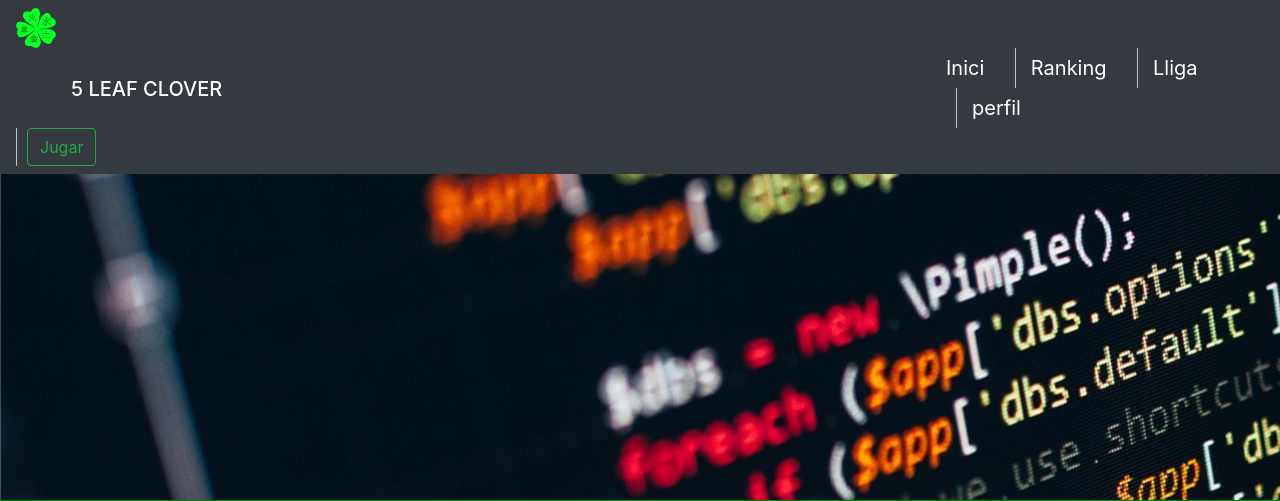
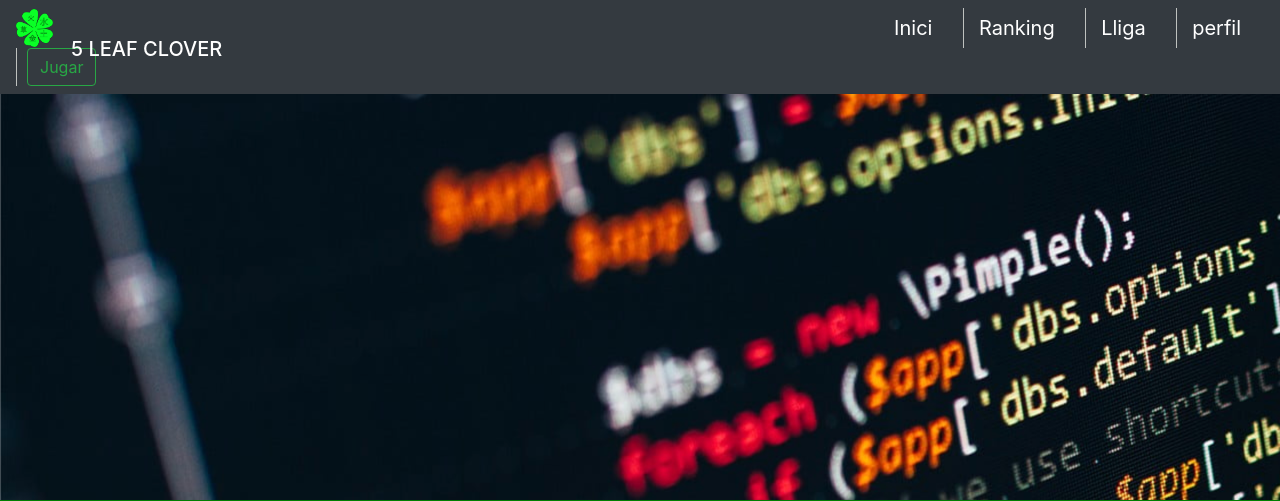
Before and after one commit to Mane9mb/5_leaf_clover, a PHP site: page /home.html in a window 1280 px wide; the page is wider, and only the part inside the window is pictured. Shown: the top 501 px of that part. Run offline with PHP 8.4, Linux system fonts and the light colour scheme.

Commit message:
responsive pantallas
navbar i logo

```diff
--- a/Web/style/style.css
+++ b/Web/style/style.css
@@ -1,6 +1,6 @@
 
 #menus{
-	margin-left: 930px;
+	margin-left: 64%;
 
 
 }
@@ -41,8 +41,8 @@
 
 }
 #logo{
-	width: 40px;
-	height: 40px;
+	width: 3%;
+	height: 3%;
 }
 #nom{
 	position: absolute;
```
